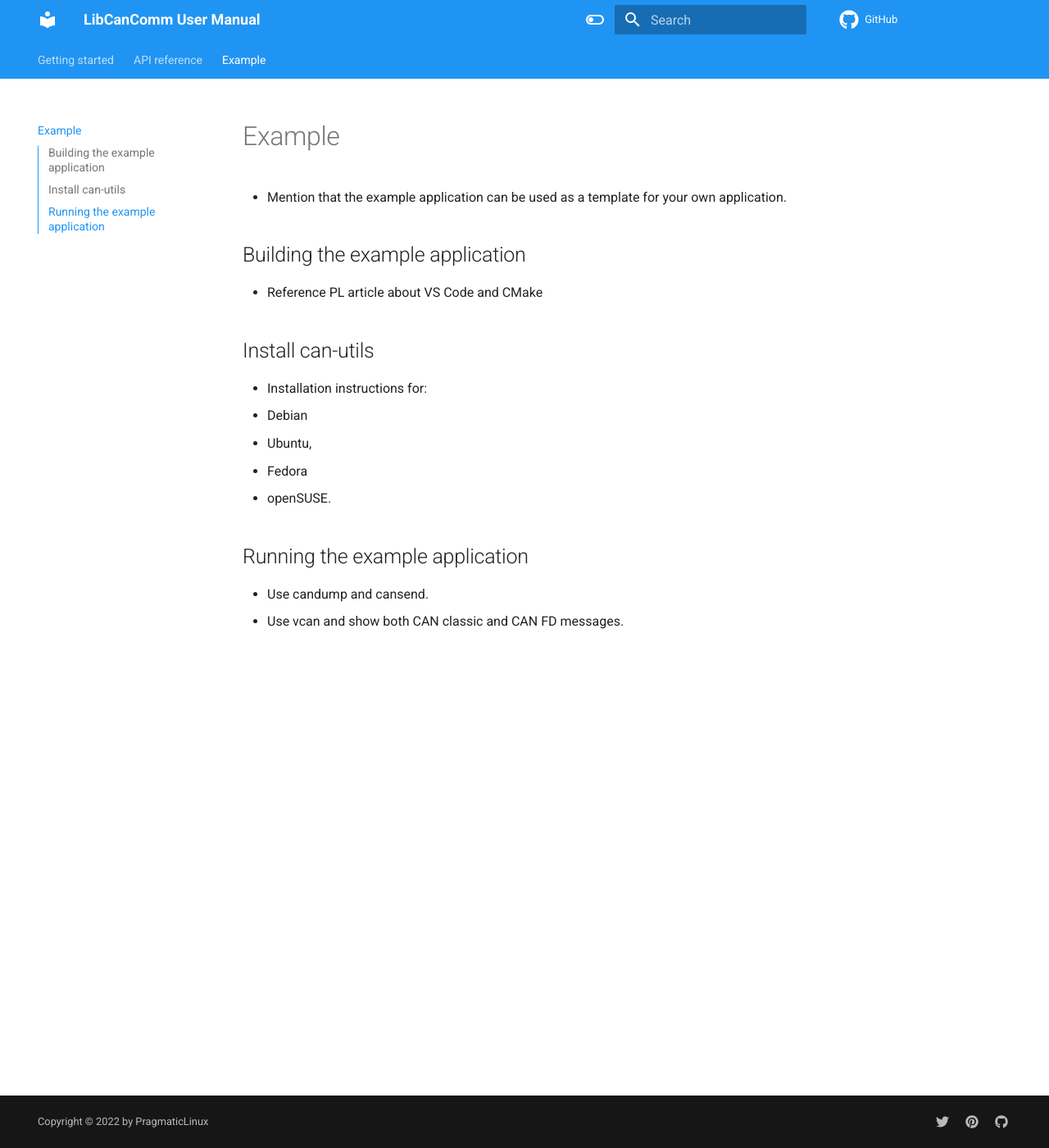
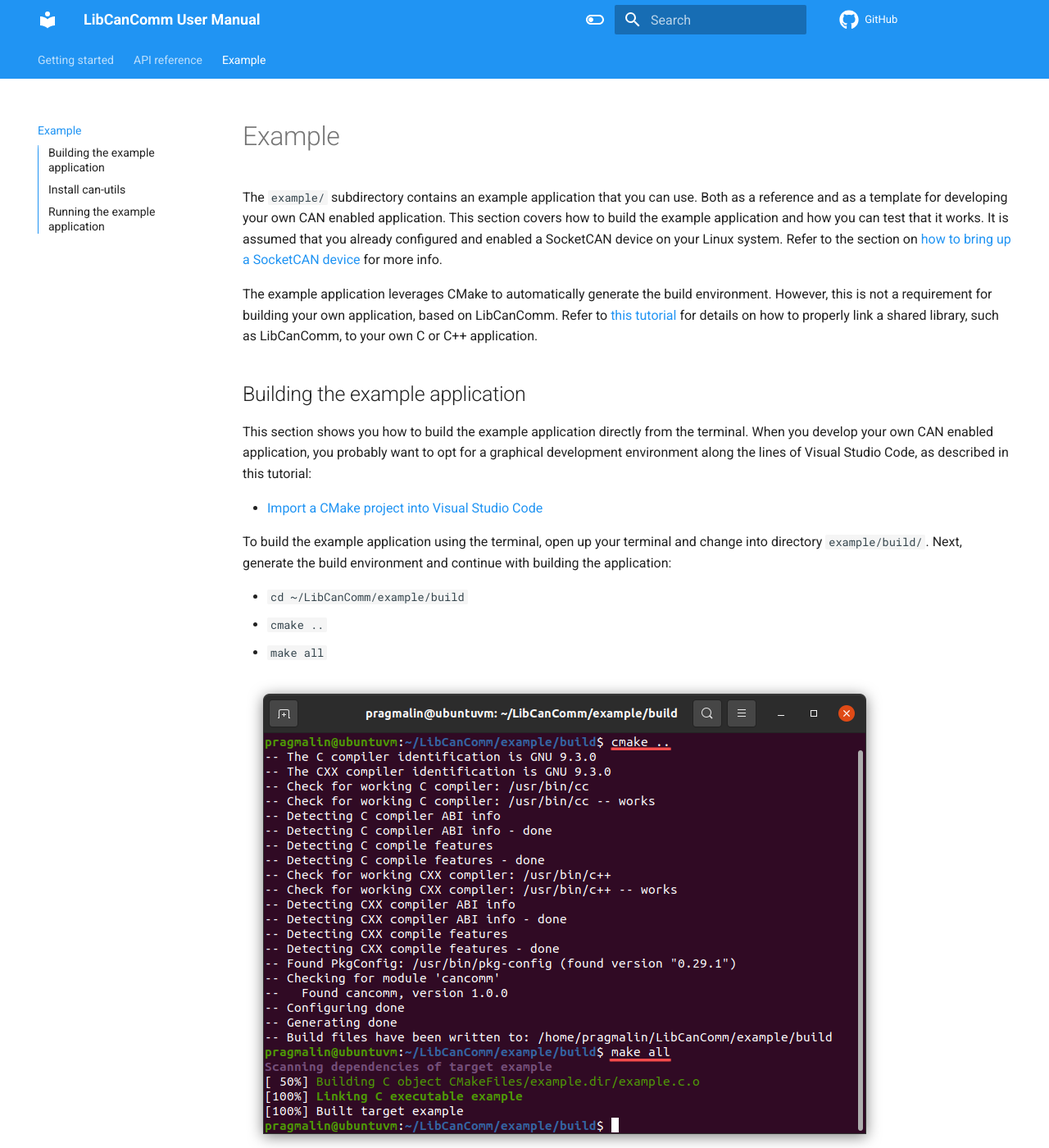
Before and after one commit to pragmaticlinuxblog/cancomm, an MkDocs documentation site: the page built from docs/example.md, in a window 1280 px wide and 1400 px high. Shown: the whole window at 82% size. Built offline with MkDocs 1.6.1 and Material for MkDocs 9.7.7, drawn with Linux system fonts in a browser that asks for light colours; comment, search, counter and statistics services are not loaded; the version menu is left out; some of the changed text lies outside the part shown.

Commit message:
Described the example application in the documentation.

```diff
--- a/docs/example.md
+++ b/docs/example.md
@@ -1,23 +1,45 @@
-+ Mention that the example application can be used as a template for your own application.
+The `example/` subdirectory contains an example application that you can use. Both as a reference and as a template for developing your own CAN enabled application. This section covers how to build the example application and how you can test that it works. It is assumed that you already configured and enabled a SocketCAN device on your Linux system. Refer to the section on [how to bring up a SocketCAN device](index.md#bring-up-a-socketcan-device) for more info.
+
+The example application leverages CMake to automatically generate the build environment. However, this is not a requirement for building your own application, based on LibCanComm. Refer to [this tutorial](https://www.pragmaticlinux.com/2022/03/how-to-link-a-shared-library-with-gcc-and-cmake/) for details on how to properly link a shared library, such as LibCanComm, to your own C or C++ application.
 
 ## Building the example application
 
-* Reference PL article about VS Code and CMake
+This section shows you how to build the example application directly from the terminal. When you develop your own CAN enabled application, you probably want to opt for a graphical development environment along the lines of Visual Studio Code, as described in this tutorial:
 
+* [Import a CMake project into Visual Studio Code](https://www.pragmaticlinux.com/2021/07/import-a-cmake-project-into-visual-studio-code/)
 
+To build the example application using the terminal, open up your terminal and change into directory `example/build/`. Next, generate the build environment and continue with building the application:
+
+* `cd ~/LibCanComm/example/build`
+* `cmake ..`
+* `make all`
+
+![](images/cmake_build_example_app.png)
+
+Once the build operation completes, you can find the `example` executable in the `~/LibCanComm/example/build` directory.
 
 ## Install can-utils
 
-* Installation instructions for:
-  * Debian
-  * Ubuntu,
-  * Fedora
-  * openSUSE.
+Before we take the example application for a spin, let's first install the `can-utils` package on our Linux system. It includes the utilities `cansend` and `candump` for sending and logging CAN messages, respectively. The installation instructions for popular Linux distributions:
 
-
-
+- Ubuntu/Debian: `sudo apt install can-utils`
+- Fedora: `sudo dnf install can-utils`
+- openSUSE: `sudo zypper install canutils`
 
 ## Running the example application
 
-* Use candump and cansend.
-* Use vcan and show both CAN classic and CAN FD messages.
+The example application connects to the first SocketCAN network device found on your Linux system. Once connected, it enters its program loop to poll for the reception of CAN messages. Upon reception of a CAN message, it increments the CAN identifier and sends the message back onto the CAN bus.
+
+Assuming that your terminal is still opened in directory `example/build/`, you start the example application with command:
+
+* `./example`
+
+To test that it works, open up another terminal screen and send a CAN message using the `cansend` utility:
+
+* `cansend vcan0 123#00FFAA5501020304`
+
+The following screenshots assumes your SocketCAN device is called `vcan0`. The top terminal screen runs the example application, the middle one is used to send a CAN message and the bottom one shows all CAN message activity:
+
+![](images/running_example_application.png)
+
+To exit the example application, press <kbd>CTRL</kbd>+<kbd>C</kbd>.
```
Also changed, not shown: docs/images/cmake_build_example_app.png (added), docs/images/running_example_application.png (added), 1 other file.
